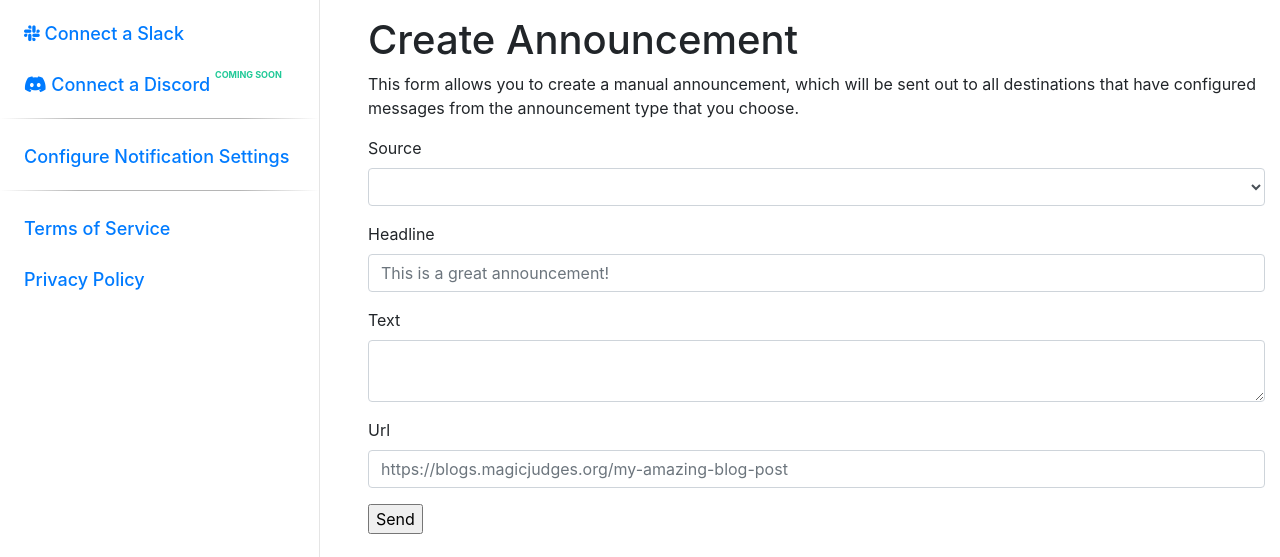
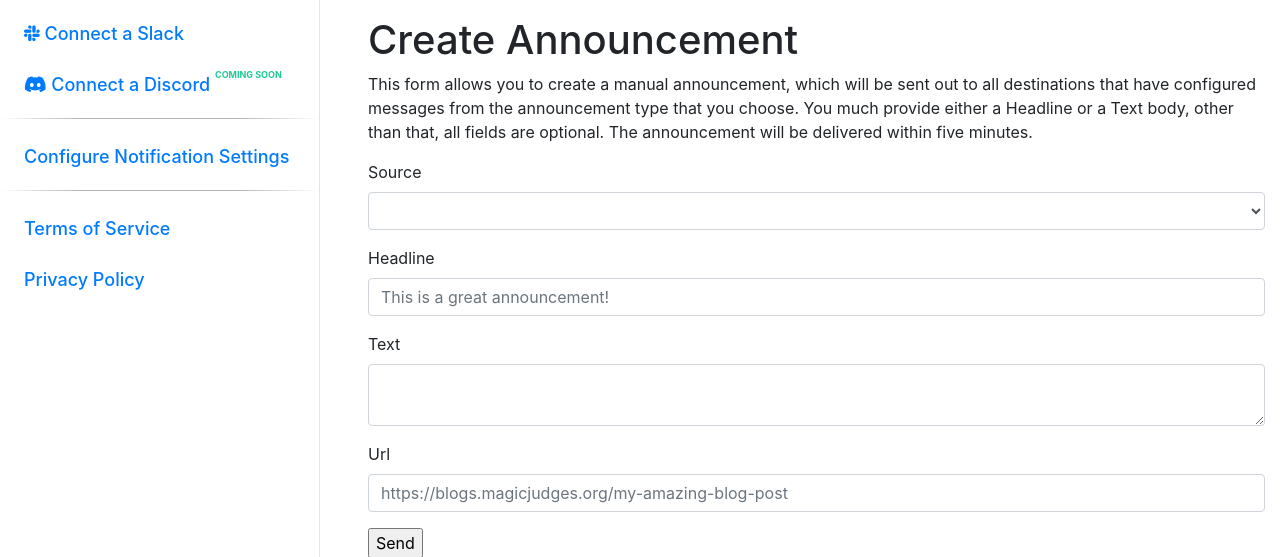
Before and after one commit to dcollinsn/judge-announcements, a Django app: page /announcements/create/ in a window 1280 px wide. Shown: the part 64-621 px from the top of the page. Run offline with Django 3.2, Linux system fonts and the light colour scheme; the visitor is signed in with stand-in values (Sample User, id 1); data that the repository does not hold is empty; style sheets or scripts are compiled from the project's sources; some libraries are stand-ins or nearby versions.

Commit message:
Allow all users to send test announcements
Adds a setting to ManualAnnouncements that allows any logged in user
to send a manual announcement to all configured destinations.
Improves documentation on the related forms.

Resolves #31

```diff
--- a/announcements/context_processors.py
+++ b/announcements/context_processors.py
@@ -1,3 +1,4 @@
+from django.db.models import Q
 from announcements import models
 
 
@@ -5,7 +6,8 @@ def access_control(request):
     user = request.user
     context = {}
     if user.is_authenticated and\
-       models.ManualSource.objects.filter(authorized_users=user):
+       models.ManualSource.objects.filter(Q(public_source=True) |
+                                          Q(authorized_users=user)):
         context['can_send_manual_announcements'] = True
 
     return context
--- a/announcements/forms.py
+++ b/announcements/forms.py
@@ -1,4 +1,5 @@
 from django import forms
+from django.db.models import Q
 
 from announcements.models import ManualSource, ManualAnnouncement
 
@@ -13,7 +14,8 @@ class ManualAnnouncementForm(forms.ModelForm):
 
         # Set the choices for the MessageSource field
         self.fields['source'].choices = []
-        for source in ManualSource.objects.filter(authorized_users=user):
+        for source in ManualSource.objects.filter(Q(public_source=True) |
+                                                  Q(authorized_users=user)):
           self.fields['source'].choices.append((source.id, source))
 
 
@@ -28,7 +30,9 @@ class ManualAnnouncementForm(forms.ModelForm):
             ))
 
         # Validate the MessageSource field
-        if self.user not in self.cleaned_data['source'].subclass.authorized_users.all():
+        source = self.cleaned_data['source'].subclass
+        if not source.public_source and\
+           self.user not in source.authorized_users.all():
             self.add_error('source', forms.ValidationError(
                 'You must choose a Source which you are allowed to post to.'
             ))
--- a/announcements/models.py
+++ b/announcements/models.py
@@ -98,7 +98,15 @@ class ManualSource(MessageSource):
     web interface by an authorized user.
     """
 
-    authorized_users = models.ManyToManyField(User)
+    authorized_users = models.ManyToManyField(
+        User,
+        null=True, blank=True,
+    )
+    public_source = models.BooleanField(
+        default=False,
+        help_text="Allow any user to send to this source, for example, "
+                  "for a testing source.",
+    )
 
     def get_new_announcements(self, **kwargs):
         # Do nothing, Announcements for this one are created directly in the
--- a/templates/announcements/announcement_create.html
+++ b/templates/announcements/announcement_create.html
@@ -4,7 +4,9 @@
 {% block content %}
   <p>This form allows you to create a manual announcement, which will be sent
   out to all destinations that have configured messages from the announcement
-  type that you choose.</p>
+  type that you choose. You much provide either a Headline or a Text body, other
+  than that, all fields are optional. The announcement will be delivered
+  within five minutes.</p>
   <form method="post">{% csrf_token %}
     {% if form.errors %}
       <p class="form-error">Please correct the error(s) below:</p>
--- a/templates/announcements/announcement_create_success.html
+++ b/templates/announcements/announcement_create_success.html
@@ -2,5 +2,6 @@
 {% block title %}Announcement Created Successfully!{% endblock %}
 {% block content_title %}Announcement Created Successfully!{% endblock %}
 {% block content %}
-  <p>Your announcement was created and will be sent out shortly.</p>
+  <p>Your announcement was created and will be sent out shortly. Please
+  allow up to five minutes for it to be delivered.</p>
 {% endblock %}
```
Also changed, not shown: announcements/migrations/0008_manualsource_public_source.py (added).
